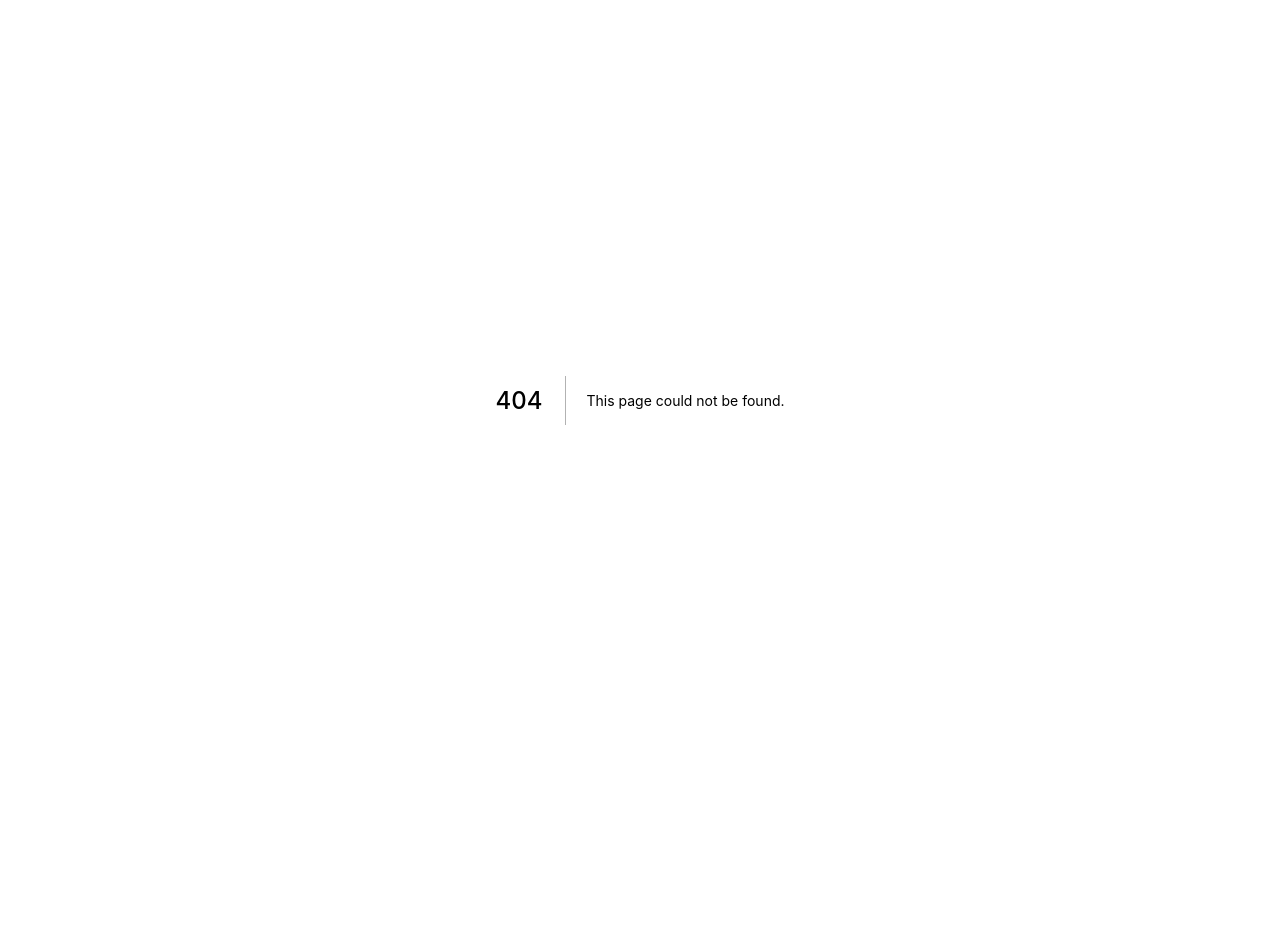
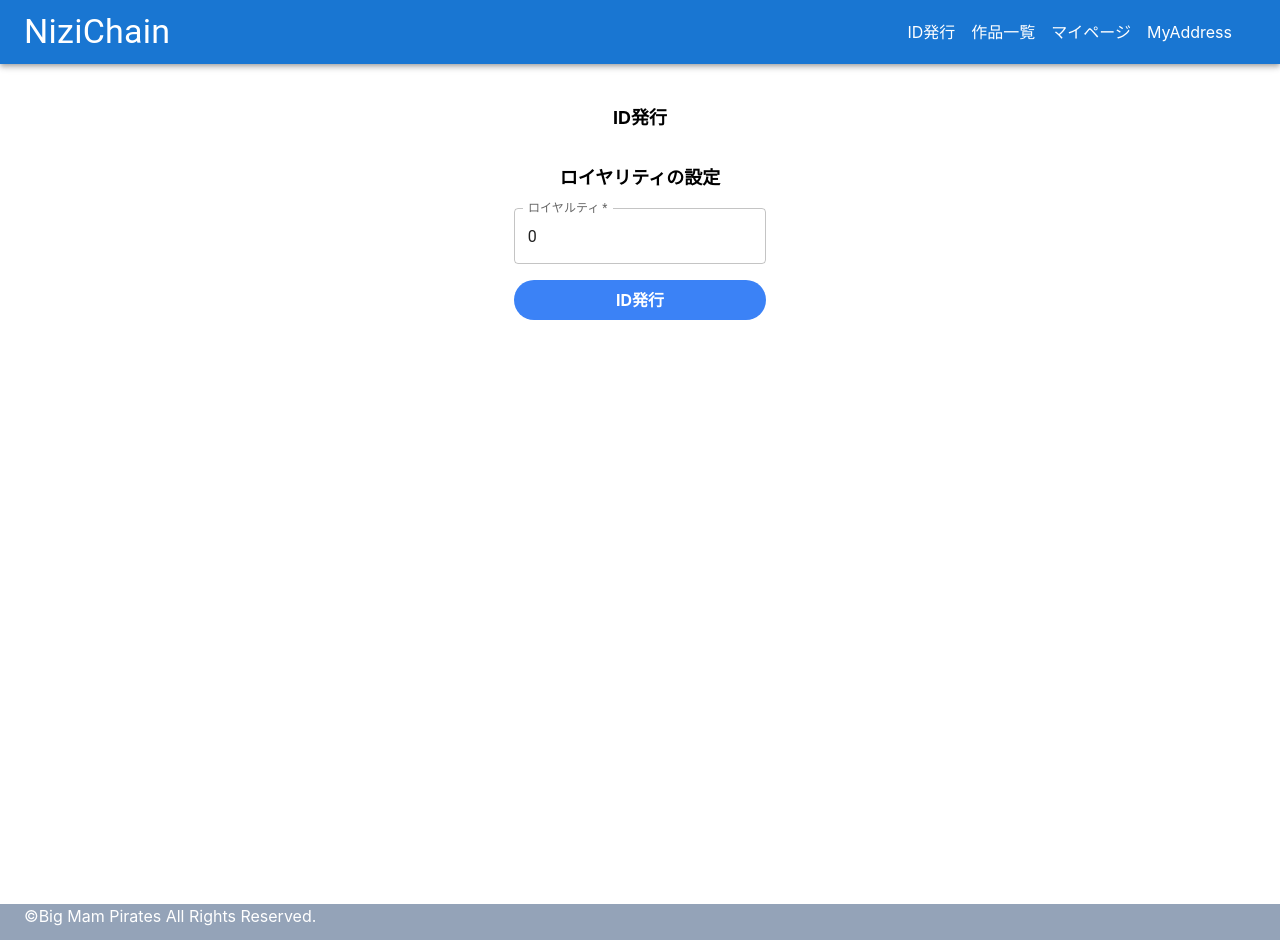
Before and after one commit to NiziChain/frontend, a Next.js app: page /id/originalSetting in a window 1280 px wide. Before the commit this address had no page. Before the commit the page ends 800 px from the top, so only its background shows below. Built offline with nearby package versions, Linux system fonts and the light colour scheme.

Commit message:
feat: 親作品のロイヤリティ設定ページ

```diff
--- /dev/null
+++ b/src/pages/id/originalSetting.tsx
@@ -0,0 +1,76 @@
+import { NextPage } from 'next'
+import Header from '@/components/base/Header'
+import Footer from '@/components/base/Footer'
+import {
+  Stack,
+  TextField,
+  Grid,
+  Container,
+} from '@mui/material'
+import { useState, useCallback } from 'react'
+import { Controller, useForm } from 'react-hook-form'
+
+const OriginalSetting: NextPage = () => {
+
+  const [royalty, setRoyalty] = useState(0)
+  const [hasRoyaltyError, setHasRoyaltyError] = useState(false)
+
+  const onSubmit = () => {
+    console.log('発行！')
+  }
+
+  const inputRoyalty = useCallback(
+    (event: { target: { value: any } }) => {
+      const inputValue = event.target.value
+      const isEmpty = inputValue === ''
+      setRoyalty(inputValue)
+      setHasRoyaltyError(isEmpty)
+    },
+    [setRoyalty, setHasRoyaltyError]
+  )
+
+  const handleSubmit = (e: React.FormEvent<HTMLFormElement>) => {
+    e.preventDefault()
+    // バリデーションをここに！
+    // const isEmptyName = royalty === 0
+
+    // if (isEmptyName) {
+    //   setHasRoyaltyError(true)
+    // }
+
+    // Submit処理！！
+    console.log(`Sybmit Royalty: ${royalty}`)
+  }
+
+  return (
+    <>
+      <Header />
+      <Container className='min-h-screen text-center' component='div'>
+        <h1 className='mt-10 mb-4 text-center font-bold text-lg'>ID発行</h1>
+        <Grid container direction="column" alignItems="center">
+          <Stack component="form" noValidate onSubmit={handleSubmit} spacing={2} sx={{ m: 2, width: '25ch' }}>
+            <Grid  item className='mt-10 mb-4 text-center font-bold text-lg'>ロイヤリティの設定</Grid >
+            <TextField
+              type="text"
+              label="ロイヤルティ"
+              required
+              value={royalty}
+              error={hasRoyaltyError}
+              onChange={inputRoyalty}
+              helperText={hasRoyaltyError ? 'ロイヤリティを入力してください。' : ''}
+            />
+            <button
+              type="submit"
+              className='bg-blue-500 hover:bg-blue-700 text-white font-bold py-2 px-4 rounded-full'
+            >
+              ID発行
+            </button>
+          </Stack>
+        </Grid>
+      </Container>
+      <Footer />
+    </>
+  )
+}
+
+export default OriginalSetting
```
